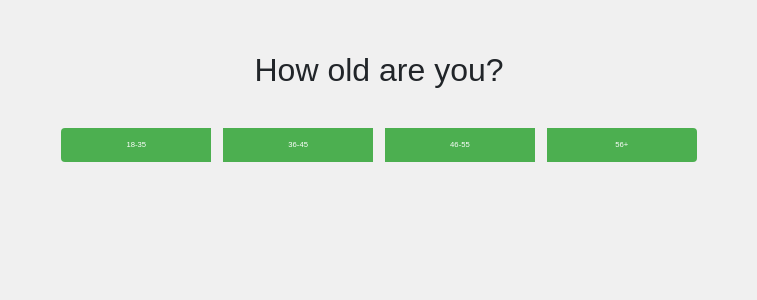
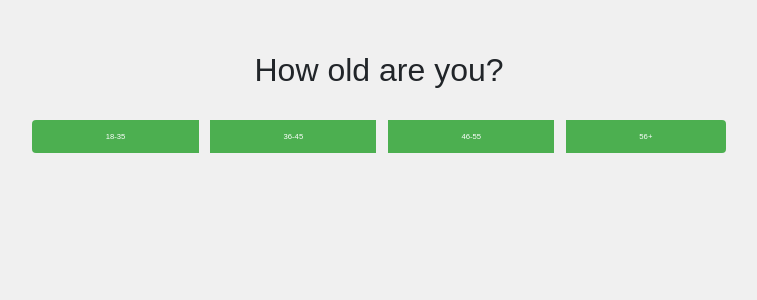
Before and after one commit to AndrewGuadi/doughDiaries, a Flask app: page /survey in a window 1280 px wide. Shown: the top 300 px of the page, without its empty margins (261-1018 px from the left). Run offline with Flask 3, Linux system fonts and the light colour scheme; some libraries are stand-ins or nearby versions.

Commit message:
Changed layout of btn-group in survey

```diff
--- a/templates/survey.html
+++ b/templates/survey.html
@@ -88,7 +88,7 @@
             <div class="carousel-item active">
                 <div class="container text-center">
                     <h2>How old are you?</h2>
-                    <div class="btn-group btn-group-horizontal">
+                    <div class="btn-group d-flex flex-column flex-md-row">
                         <button type="button" class="btn age-group-btn" onclick="nextStep()">18-35</button>
                         <button type="button" class="btn age-group-btn" onclick="nextStep()">36-45</button>
                         <button type="button" class="btn age-group-btn" onclick="nextStep()">46-55</button>
```
